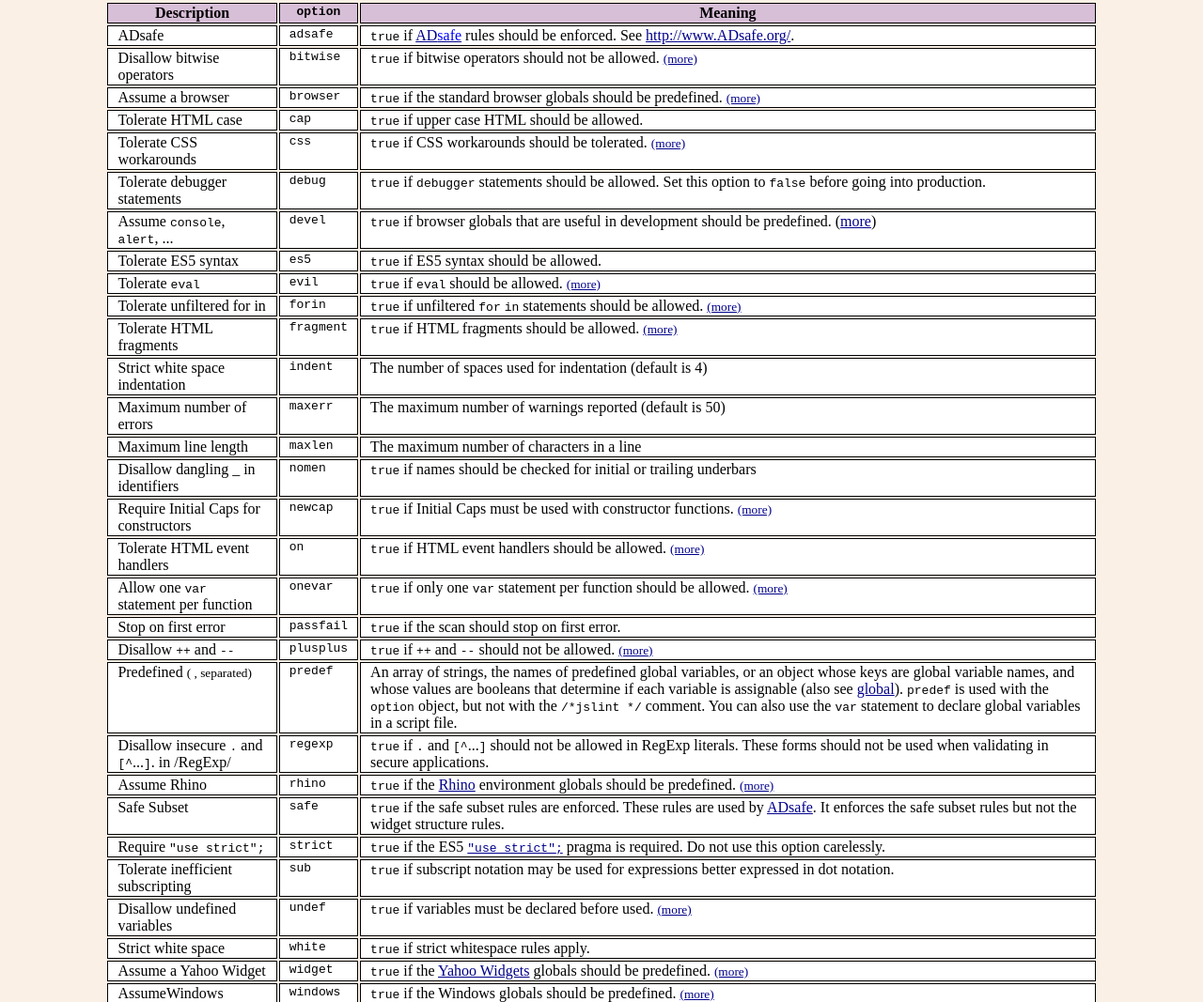
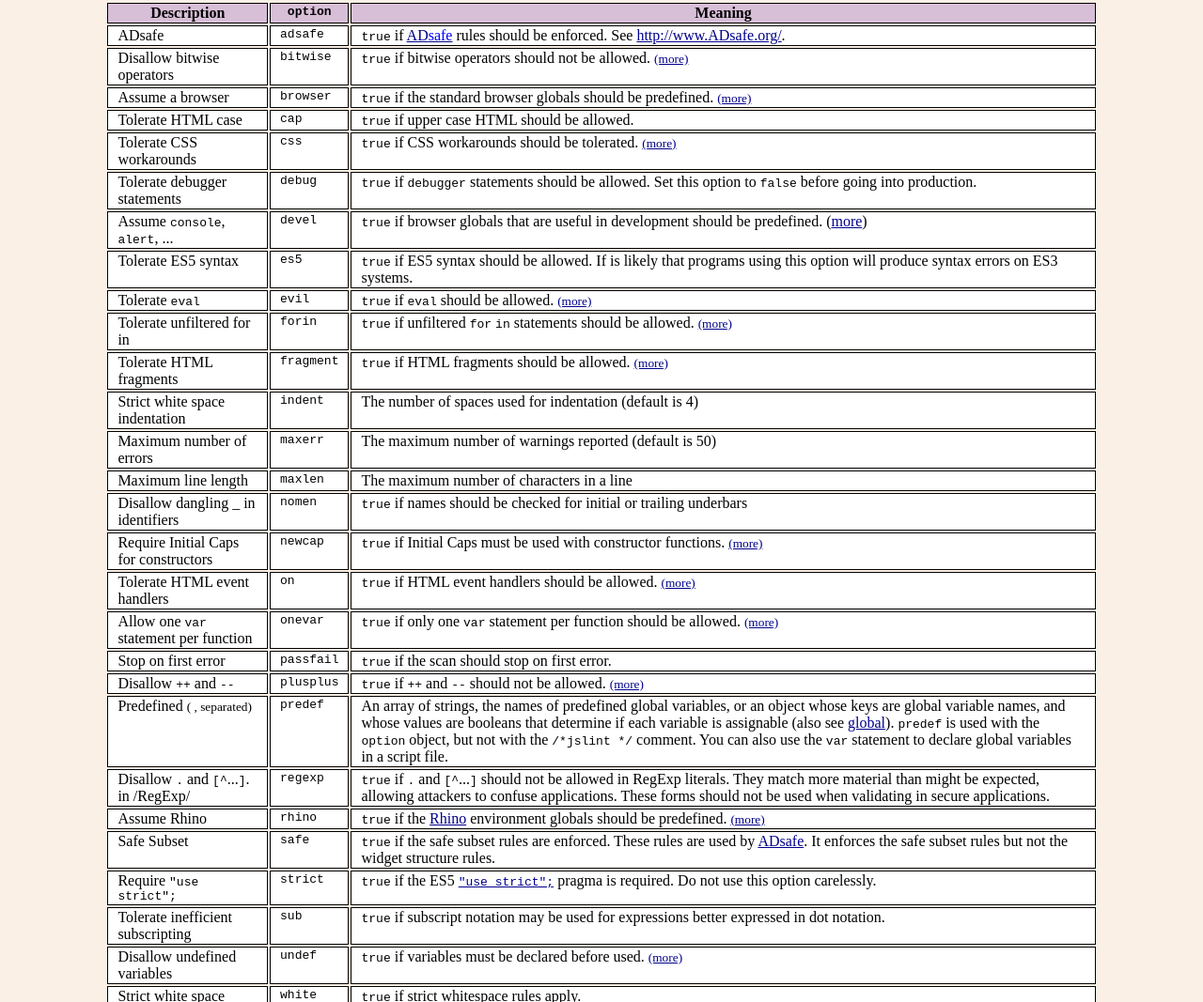
Before and after one commit to jshint/jshint, a plain HTML site: page lint.html in a window 1280 px wide. Shown: the part 6832-7899 px from the top of the page at 94% size. Drawn offline with Linux system fonts and the light colour scheme.

Commit message:
clarification

```diff
--- a/lint.html
+++ b/lint.html
@@ -498,7 +498,7 @@ by <code>-</code> or <code>--</code>. A misplaced space can turn <code>+ +</code
   <tr>
       <td>Tolerate ES5 syntax</td>
       <td><code>es5</code></td>
-      <td><code>true</code> if ES5 syntax should be allowed.</a></td>
+      <td><code>true</code> if ES5 syntax should be allowed.</a> If is likely that programs using this option will produce syntax errors on ES3 systems.</td>
   </tr>
   <tr>
     <td>Tolerate <code>eval</code> </td>
@@ -572,10 +572,10 @@ by <code>-</code> or <code>--</code>. A misplaced space can turn <code>+ +</code
       statement to declare global variables in a script file.</td>
   </tr>
   <tr>
-    <td>Disallow insecure <code>.</code> and <code>[^</code>...<code>]</code>. in /RegExp/ </td>
+    <td>Disallow  <code>.</code> and <code>[^</code>...<code>]</code>. in /RegExp/ </td>
     <td><code>regexp</code></td>
     <td><code>true</code> if <code>.</code> and <code>[^</code>...<code>]</code> should not be allowed in RegExp
-      literals. These forms should not be used when validating in secure applications.</td>
+      literals. They match more material than might be expected, allowing attackers to confuse applications. These forms should not be used when validating in secure applications. </td>
   </tr>
   <tr>
     <td>Assume Rhino </td>
```
